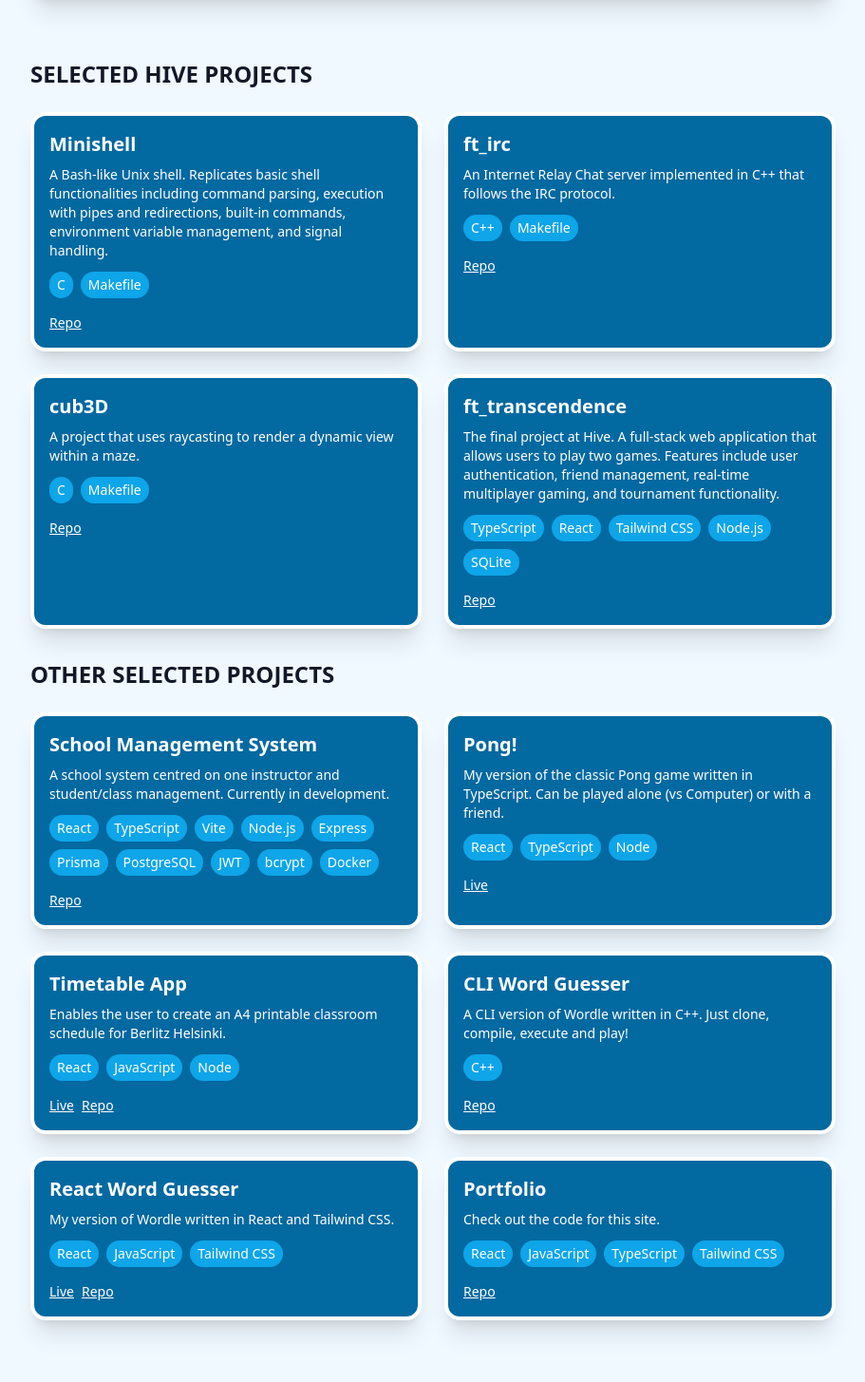
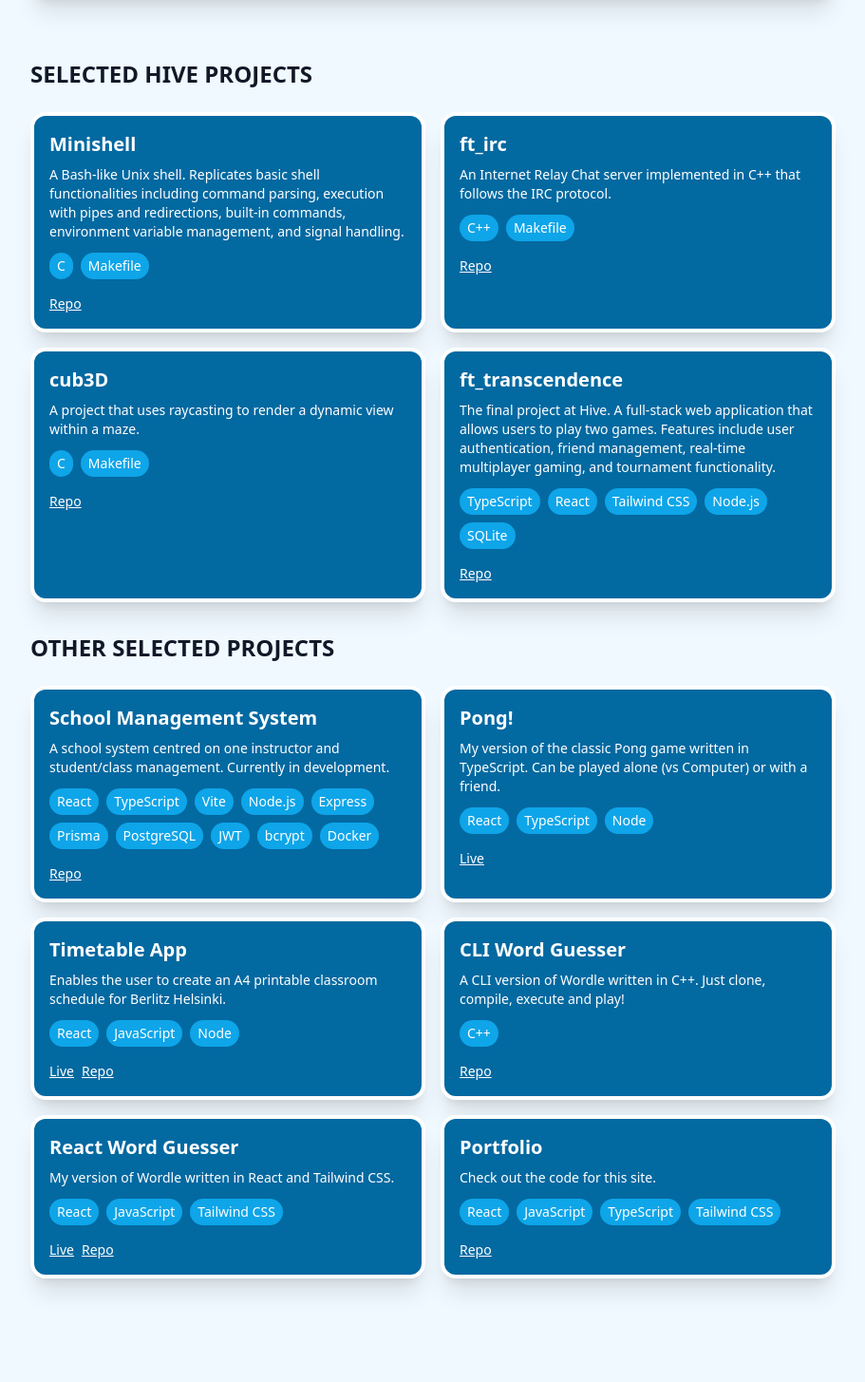
Before and after one commit to ThomasParratt/portfolio, a React (Vite) app: page /#/ in a window 1280 px wide. Shown: the part 582-2037 px from the top of the page at 95% size, without its empty margins (184-1095 px from the left). Built offline with nearby package versions, Linux system fonts and the light colour scheme.

Commit message:
decreased gap between project cards

```diff
--- a/src/components/Projects.jsx
+++ b/src/components/Projects.jsx
@@ -8,11 +8,11 @@ export default function Projects() {
         <section id="projects" className="py-8">
             <div className="max-w-4xl mx-auto px-6">
                 <h2 className="mt-8 text-2xl font-extrabold">SELECTED HIVE PROJECTS</h2>
-                <div className="mt-6 grid grid-cols-1 md:grid-cols-2 gap-6">
+                <div className="mt-6 grid grid-cols-1 md:grid-cols-2 gap-4">
                     {hiveProjects.map(p=> <ProjectCard key={p.id} p={p} />)}
                 </div>
                 <h2 className="mt-8 text-2xl font-extrabold">OTHER SELECTED PROJECTS</h2>
-                <div className="mt-6 grid grid-cols-1 md:grid-cols-2 gap-6">
+                <div className="mt-6 grid grid-cols-1 md:grid-cols-2 gap-4">
                     {projects.map(p=> <ProjectCard key={p.id} p={p} />)}
                 </div>
             </div>
```
